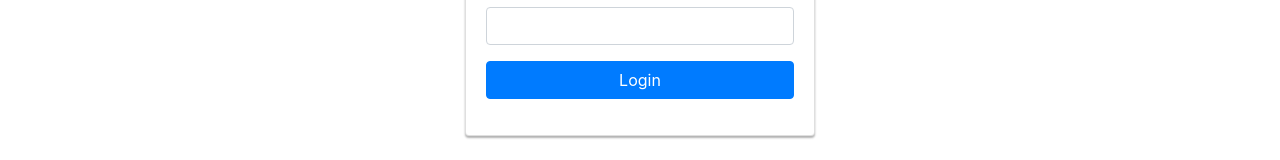
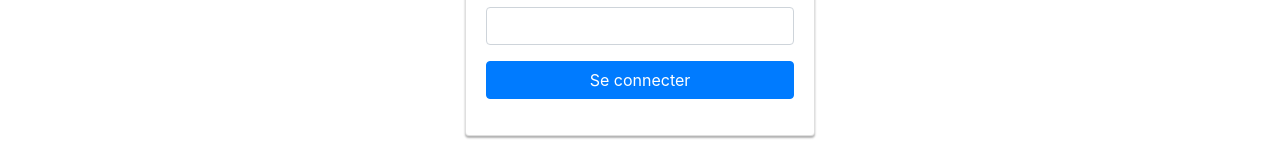
Before and after one commit to fanevarakotomalala/fanevarakotomalala, a React (Create React App) app: page /login in a window 1280 px wide. Shown: the part 295-455 px from the top of the page. Built offline with nearby package versions, Linux system fonts and the light colour scheme.

Commit message:
modif du 02-05

```diff
--- a/src/Components/Login.tsx
+++ b/src/Components/Login.tsx
@@ -69,7 +69,7 @@ const Login : React.FC = () => {
                                             <span className="spinner-border spinner-border-sm"></span>
                                         )
                                     }
-                                     <span>Login</span>
+                                     <span>Se connecter</span>
                                 </button>
                             </div>
                             {
```
